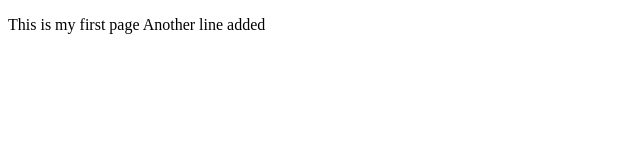
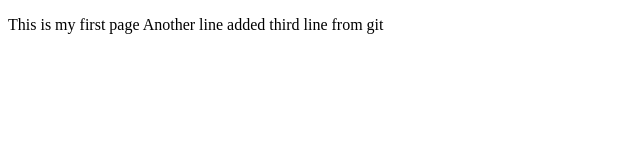
Before and after one commit to Pradnya2000/lecture0, a plain HTML site: page index.html in a window 1280 px wide. Shown: the whole page, without its empty margins (0-640 px from the left). Drawn offline with Linux system fonts and the light colour scheme.

Commit message:
Update index.html

```diff
--- a/index.html
+++ b/index.html
@@ -9,6 +9,7 @@
         <p>
             This is my first page
             Another line added
+            third line from git
         </p>
     </body>
 </html>
```
